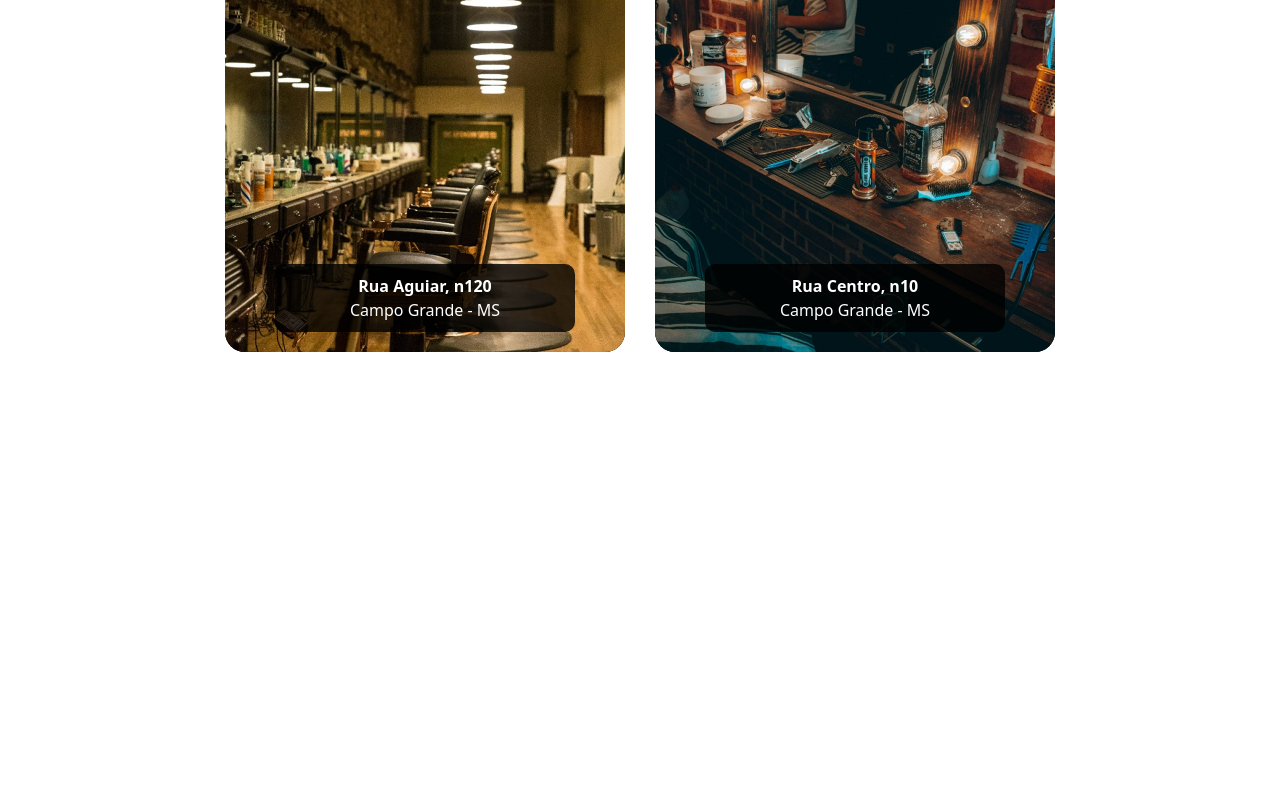
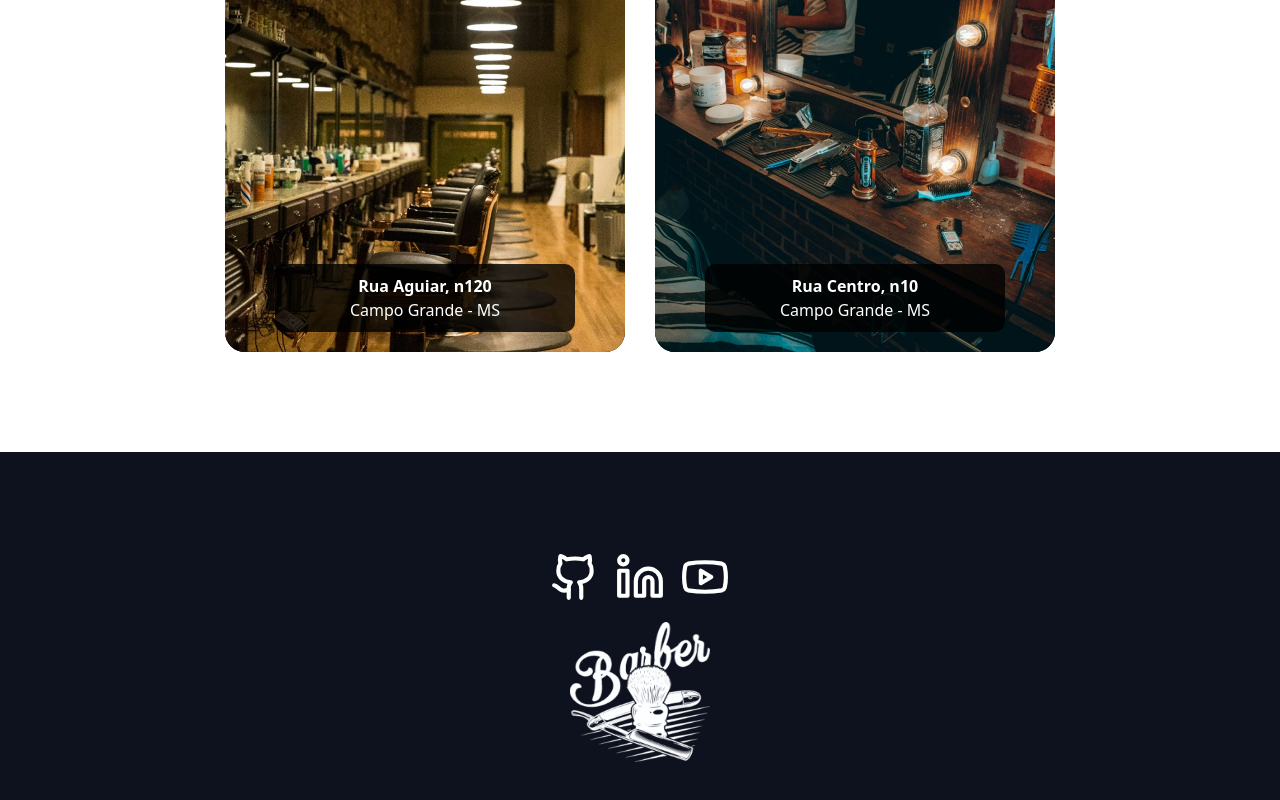
Before and after one commit to lian-carvalho/Barbearia, a Next.js app: page / in a window 1280 px wide. Shown: the part 2839-3639 px from the top of the page. Before the commit the page ends 3291 px from the top, so only its background shows below. Built offline with nearby package versions, Linux system fonts and the light colour scheme.

Commit message:
Adição a página inicial

```diff
--- a/app/page.tsx
+++ b/app/page.tsx
@@ -4,6 +4,7 @@ import AboutUsSection from "@/components/sections/AboutUsSection";
 import ServicesSection from "@/components/sections/ServicesSection";
 import OurTeamSection from "@/components/sections/OurTeamSection";
 import UnitsSection from "@/components/sections/UnitsSection";
+import Footer from "@/components/navigation/Footer";
 
 export default function Home() {
   return (
@@ -14,6 +15,7 @@ export default function Home() {
       <ServicesSection />
       <OurTeamSection />
       <UnitsSection />
+      <Footer />
     </div>
   );
 }
```
